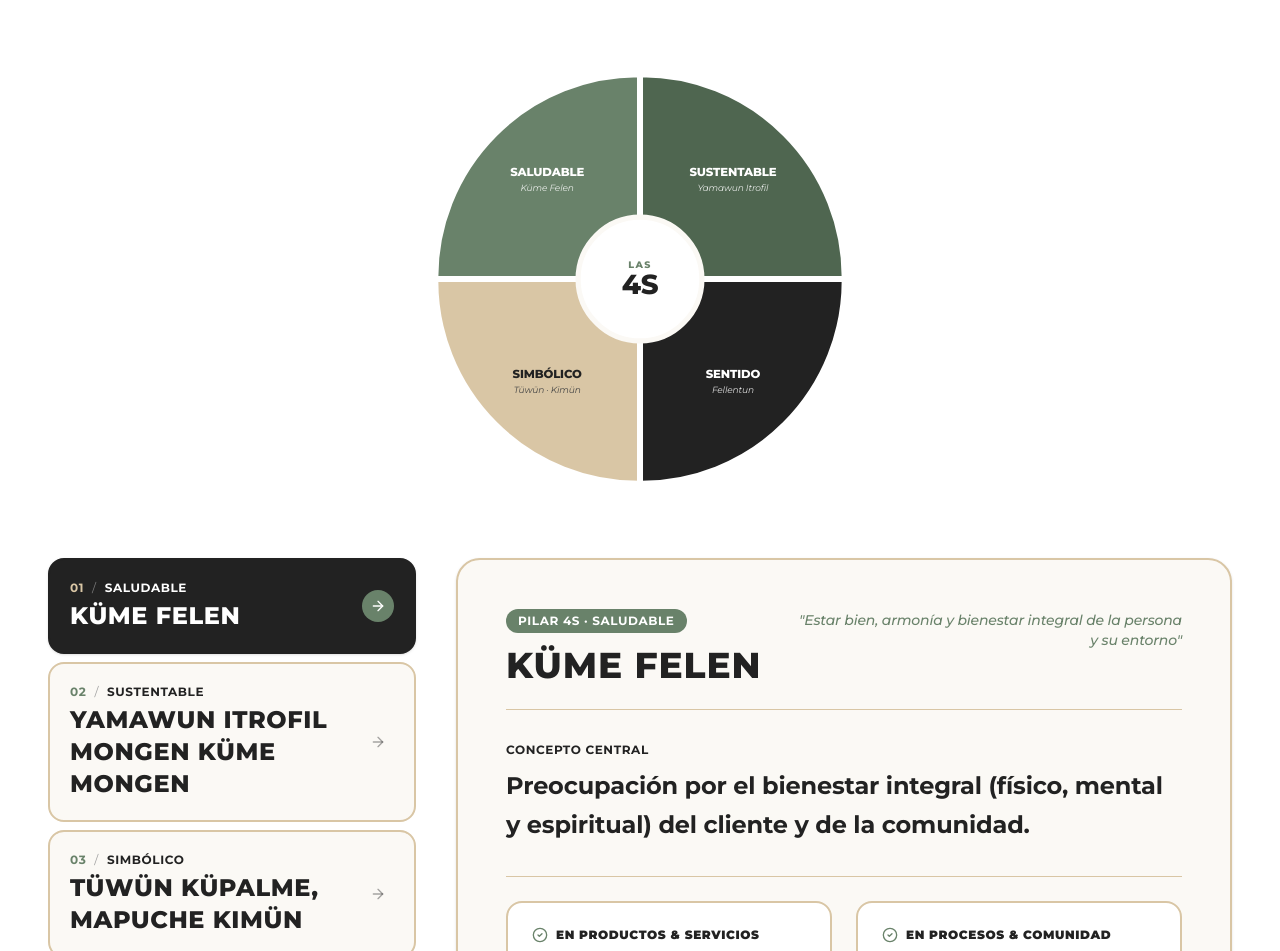
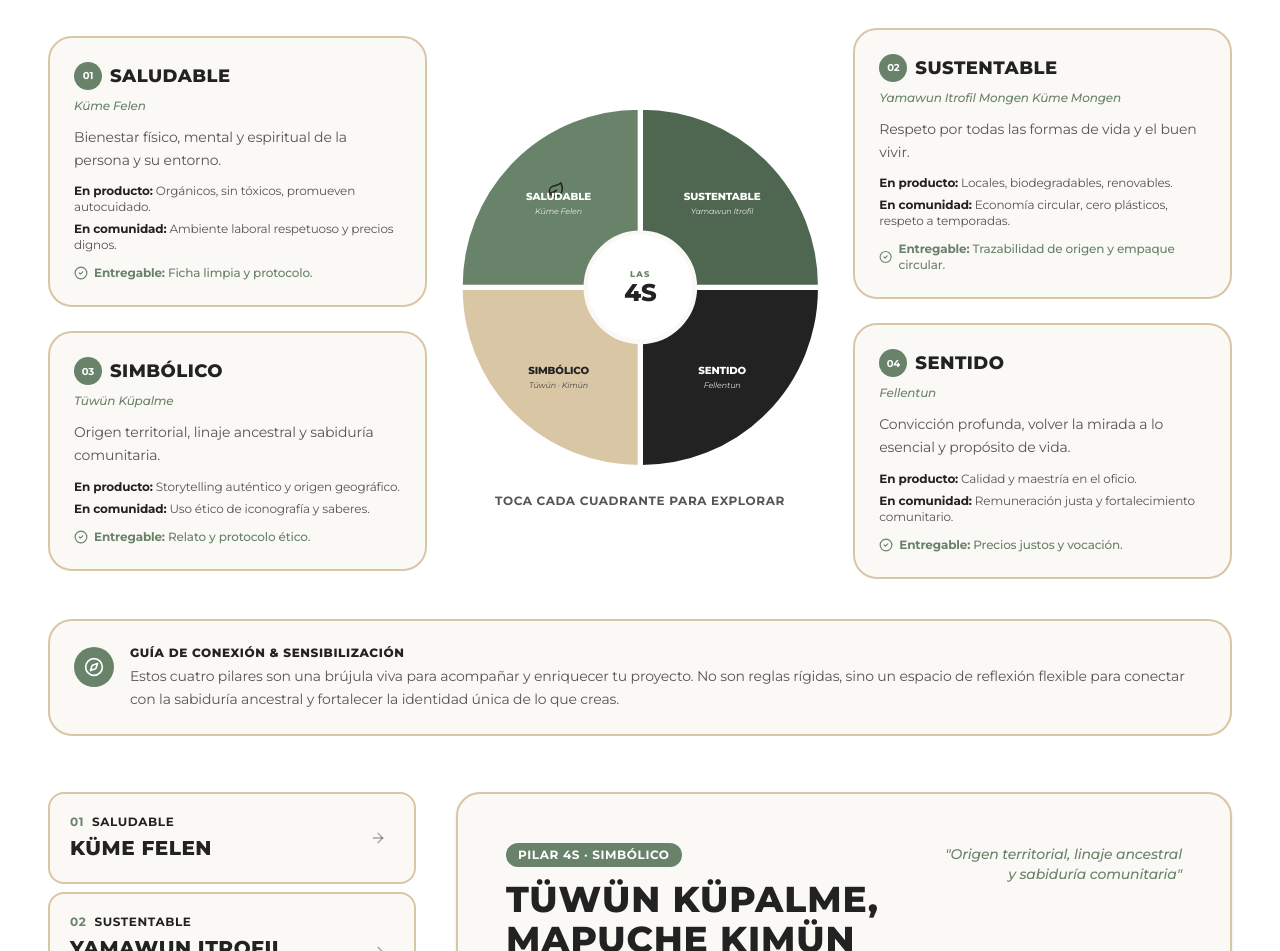
Before and after one commit to mpainecurag-code/negocios-identidad-cultural, a React (Vite) app: page / in a window 1280 px wide. Shown: the part 1961-2912 px from the top of the page. Built offline with nearby package versions, Linux system fonts and the light colour scheme.

Commit message:
feat: rediseñar sección 4S — círculo SVG centrado con 4 tarjetas resumen + banner guía + selector interactivo

```diff
--- a/src/components/FourSPillarsSection.tsx
+++ b/src/components/FourSPillarsSection.tsx
@@ -3,10 +3,70 @@ import { FOUR_S_DATA } from '../data/initialData';
 import { PillarId } from '../types';
 import { ArrowRight, HelpCircle, Compass, CheckCircle2, Leaf, RefreshCw, Mountain, HeartHandshake } from 'lucide-react';
 
+const PILLAR_ICONS: Record<PillarId, React.ReactNode> = {
+  saludable: <Leaf className="w-4 h-4" />,
+  sustentable: <RefreshCw className="w-4 h-4" />,
+  simbolico: <Mountain className="w-4 h-4" />,
+  sentido: <HeartHandshake className="w-4 h-4" />,
+};
+
+const PILLAR_SUMMARY: Record<PillarId, { concept: string; enProducto: string; enComunidad: string; entregable: string }> = {
+  saludable: {
+    concept: 'Bienestar físico, mental y espiritual de la persona y su entorno.',
+    enProducto: 'Orgánicos, sin tóxicos, promueven autocuidado.',
+    enComunidad: 'Ambiente laboral respetuoso y precios dignos.',
+    entregable: 'Ficha limpia y protocolo.',
+  },
+  sustentable: {
+    concept: 'Respeto por todas las formas de vida y el buen vivir.',
+    enProducto: 'Locales, biodegradables, renovables.',
+    enComunidad: 'Economía circular, cero plásticos, respeto a temporadas.',
+    entregable: 'Trazabilidad de origen y empaque circular.',
+  },
+  simbolico: {
+    concept: 'Origen territorial, linaje ancestral y sabiduría comunitaria.',
+    enProducto: 'Storytelling auténtico y origen geográfico.',
+    enComunidad: 'Uso ético de iconografía y saberes.',
+    entregable: 'Relato y protocolo ético.',
+  },
+  sentido: {
+    concept: 'Convicción profunda, volver la mirada a lo esencial y propósito de vida.',
+    enProducto: 'Calidad y maestría en el oficio.',
+    enComunidad: 'Remuneración justa y fortalecimiento comunitario.',
+    entregable: 'Precios justos y vocación.',
+  },
+};
+
 export const FourSPillarsSection = () => {
-  const [activePillarId, setActivePillarId] = useState<PillarId>('saludable');
+  const [activePillarId, setActivePillarId] = useState<PillarId>('simbolico');
 
   const activePillar = FOUR_S_DATA.find((p) => p.id === activePillarId) || FOUR_S_DATA[0];
+
+  const SummaryCard = ({ pillarId, position }: { pillarId: PillarId; position: string }) => {
+    const pillar = FOUR_S_DATA.find(p => p.id === pillarId)!;
+    const summary = PILLAR_SUMMARY[pillarId];
+    const idx = FOUR_S_DATA.indexOf(pillar);
+    return (
+      <div className={`bg-[#FBF9F5] rounded-3xl border-2 border-[#d9c6a5] p-5 sm:p-6 ${position}`}>
+        <div className="flex items-center gap-2 mb-2">
+          <span className="bg-[#69826a] text-white w-7 h-7 rounded-full flex items-center justify-center text-[10px] font-bold">
+            {String(idx + 1).padStart(2, '0')}
+          </span>
+          <h4 className="text-lg font-sans font-extrabold uppercase tracking-wide text-[#222222]">{pillar.name}</h4>
+        </div>
+        <p className="text-xs italic text-[#69826a] font-medium mb-3">{pillar.ancestralName.split(',')[0]}</p>
+        <p className="text-xs sm:text-sm text-[#555555] leading-relaxed mb-3">{summary.concept}</p>
+        <div className="space-y-1.5 text-xs text-[#555555]">
+          <p><strong className="text-[#222222]">En producto:</strong> {summary.enProducto}</p>
+          <p><strong className="text-[#222222]">En comunidad:</strong> {summary.enComunidad}</p>
+        </div>
+        <div className="mt-3 flex items-center gap-1.5 text-xs text-[#69826a] font-medium">
+          <CheckCircle2 className="w-3.5 h-3.5" />
+          <span><strong>Entregable:</strong> {summary.entregable}</span>
+        </div>
+      </div>
+    );
+  };
 
   return (
     <section id="fundamento-4s" className="py-20 md:py-28 border-b border-[#d9c6a5] bg-white">
@@ -19,47 +79,83 @@ export const FourSPillarsSection = () => {
               01 / Los Fundamentos Éticos
             </span>
           </div>
-
-          <div className="mb-4">
-            <h2 className="text-3xl sm:text-5xl font-sans font-extrabold uppercase tracking-wide text-[#222222] leading-tight">
+          <h2 className="text-3xl sm:text-5xl font-sans font-extrabold uppercase tracking-wide text-[#222222] leading-tight mb-4">
             Las 4S: El qué y el porqué del emprendimiento cultural.
           </h2>
-          </div>
-
-          <p className="text-[#555555] leading-relaxed text-base sm:text-lg font-sans">
+          <p className="text-[#555555] leading-relaxed text-sm sm:text-base font-sans">
             Ningún producto o servicio se elabora al azar. Cada pieza responde a un pacto ético con el bienestar humano, la salud de la tierra, la memoria ancestral y la pasión artesana.
           </p>
         </div>
 
-        {/* Gráfico Circular Las 4S */}
-        <div className="flex justify-center mb-16">
-          <svg viewBox="0 0 500 500" className="w-full max-w-[430px] aspect-square">
+        {/* ========== CIRCLE + 4 SUMMARY CARDS LAYOUT ========== */}
+        <div className="grid grid-cols-1 lg:grid-cols-3 gap-6 items-center mb-10">
+
+          {/* Left Column: Cards 01 y 03 */}
+          <div className="flex flex-col gap-6">
+            <SummaryCard pillarId="saludable" position="" />
+            <SummaryCard pillarId="simbolico" position="" />
+          </div>
+
+          {/* Center: SVG Circle */}
+          <div className="flex flex-col items-center">
+            <svg viewBox="0 0 500 500" className="w-full max-w-[380px] aspect-square">
+              {/* Cuadrante Superior Izquierdo: SALUDABLE */}
               <path d="M 248 248 L 14 248 A 234 234 0 0 1 248 14 Z" fill="#69826a" stroke="#FFFFFF" strokeWidth="3" />
-            <text x="142" y="130" textAnchor="middle" fill="#FFFFFF" fontSize="13.5" fontWeight="800" fontFamily="Montserrat">SALUDABLE</text>
-            <text x="142" y="148" textAnchor="middle" fill="rgba(255,255,255,0.85)" fontSize="10.5" fontStyle="italic" fontFamily="Montserrat">Küme Felen</text>
+              <Leaf x="126" y="110" className="w-5 h-5" />
+              <text x="142" y="135" textAnchor="middle" fill="#FFFFFF" fontSize="13.5" fontWeight="800" fontFamily="Montserrat">SALUDABLE</text>
+              <text x="142" y="153" textAnchor="middle" fill="rgba(255,255,255,0.85)" fontSize="10.5" fontStyle="italic" fontFamily="Montserrat">Küme Felen</text>
 
+              {/* Cuadrante Superior Derecho: SUSTENTABLE */}
               <path d="M 252 248 L 252 14 A 234 234 0 0 1 486 248 Z" fill="#4f6650" stroke="#FFFFFF" strokeWidth="3" />
-            <text x="358" y="130" textAnchor="middle" fill="#FFFFFF" fontSize="13.5" fontWeight="800" fontFamily="Montserrat">SUSTENTABLE</text>
-            <text x="358" y="148" textAnchor="middle" fill="rgba(255,255,255,0.85)" fontSize="10.5" fontStyle="italic" fontFamily="Montserrat">Yamawun Itrofil</text>
+              <text x="358" y="135" textAnchor="middle" fill="#FFFFFF" fontSize="13.5" fontWeight="800" fontFamily="Montserrat">SUSTENTABLE</text>
+              <text x="358" y="153" textAnchor="middle" fill="rgba(255,255,255,0.85)" fontSize="10.5" fontStyle="italic" fontFamily="Montserrat">Yamawun Itrofil</text>
 
+              {/* Cuadrante Inferior Izquierdo: SIMBÓLICO */}
               <path d="M 248 252 L 248 486 A 234 234 0 0 1 14 252 Z" fill="#d9c6a5" stroke="#FFFFFF" strokeWidth="3" />
               <text x="142" y="365" textAnchor="middle" fill="#222222" fontSize="13.5" fontWeight="800" fontFamily="Montserrat">SIMBÓLICO</text>
               <text x="142" y="383" textAnchor="middle" fill="#444444" fontSize="10.5" fontStyle="italic" fontFamily="Montserrat">Tüwün · Kimün</text>
 
+              {/* Cuadrante Inferior Derecho: SENTIDO */}
               <path d="M 252 252 L 486 252 A 234 234 0 0 1 252 486 Z" fill="#222222" stroke="#FFFFFF" strokeWidth="3" />
               <text x="358" y="365" textAnchor="middle" fill="#FFFFFF" fontSize="13.5" fontWeight="800" fontFamily="Montserrat">SENTIDO</text>
               <text x="358" y="383" textAnchor="middle" fill="rgba(255,255,255,0.85)" fontSize="10.5" fontStyle="italic" fontFamily="Montserrat">Fellentun</text>
 
+              {/* Centro */}
               <circle cx="250" cy="250" r="72" fill="#FFFFFF" stroke="#FBF9F5" strokeWidth="6" />
               <text x="250" y="237" textAnchor="middle" fill="#69826a" fontSize="11" fontWeight="800" letterSpacing="0.14em" fontFamily="Montserrat">LAS</text>
               <text x="250" y="268" textAnchor="middle" fill="#222222" fontSize="32" fontWeight="800" fontFamily="Montserrat">4S</text>
             </svg>
+            <p className="text-xs uppercase tracking-wider text-[#555555] font-bold mt-4 text-center">
+              Toca cada cuadrante para explorar
+            </p>
           </div>
 
-        {/* 4 Pillars Interactive Layout */}
+          {/* Right Column: Cards 02 y 04 */}
+          <div className="flex flex-col gap-6">
+            <SummaryCard pillarId="sustentable" position="" />
+            <SummaryCard pillarId="sentido" position="" />
+          </div>
+        </div>
+
+        {/* ========== GUÍA DE CONEXIÓN BANNER ========== */}
+        <div className="bg-[#FBF9F5] rounded-3xl border-2 border-[#d9c6a5] p-5 sm:p-6 mb-14 flex items-start gap-4">
+          <div className="bg-[#69826a] text-white w-10 h-10 rounded-full flex items-center justify-center shrink-0 mt-0.5">
+            <Compass className="w-5 h-5" />
+          </div>
+          <div>
+            <h4 className="text-xs font-sans font-extrabold uppercase tracking-wider text-[#222222] mb-1">
+              Guía de Conexión & Sensibilización
+            </h4>
+            <p className="text-xs sm:text-sm font-sans leading-relaxed text-[#555555]">
+              Estos cuatro pilares son una brújula viva para acompañar y enriquecer tu proyecto. No son reglas rígidas, sino un espacio de reflexión flexible para conectar con la sabiduría ancestral y fortalecer la identidad única de lo que creas.
+            </p>
+          </div>
+        </div>
+
+        {/* ========== INTERACTIVE PILLAR DETAIL ========== */}
         <div className="grid grid-cols-1 lg:grid-cols-12 gap-8 lg:gap-10 items-start">
 
-          {/* Left Column: Sharp Editorial Pillar Navigator */}
+          {/* Left: Pillar Navigator */}
           <div className="lg:col-span-4 flex flex-col space-y-2">
             {FOUR_S_DATA.map((pillar, idx) => {
               const isSelected = pillar.id === activePillarId;
@@ -70,7 +166,7 @@ export const FourSPillarsSection = () => {
                   className={`p-5 text-left transition-colors cursor-pointer border-2 rounded-2xl flex items-center justify-between group ${
                     isSelected
                       ? 'bg-[#222222] text-white border-[#222222] shadow-sm'
-                      : 'bg-[#FBF9F5] text-[#222222] border-[#d9c6a5] hover:border-[#69826a] hover:bg-[#FBF9F5]'
+                      : 'bg-[#FBF9F5] text-[#222222] border-[#d9c6a5] hover:border-[#69826a] hover:bg-[#69826a]/5'
                   }`}
                 >
                   <div>
@@ -78,44 +174,30 @@ export const FourSPillarsSection = () => {
                       <span className={isSelected ? 'text-[#d9c6a5] font-bold' : 'text-[#69826a] font-bold'}>
                         0{idx + 1}
                       </span>
-                      <span aria-hidden="true" className={isSelected ? 'text-white/40' : 'text-neutral-400'}>/</span>
                       <span className="uppercase tracking-wider font-bold">
                         {pillar.name}
                       </span>
                     </div>
-
-                    <h3 className={`text-xl sm:text-2xl font-sans font-extrabold uppercase tracking-wide transition-colors ${
+                    <h3 className={`text-lg sm:text-xl font-sans font-extrabold uppercase tracking-wide transition-colors ${
                       isSelected ? 'text-white' : 'text-[#222222] group-hover:text-[#69826a]'
                     }`}>
                       {pillar.ancestralName}
                     </h3>
                   </div>
-
-                  <div className={`w-8 h-8 flex items-center justify-center transition-colors shrink-0 rounded-full ${
-                    isSelected ? 'bg-[#69826a] text-white font-bold' : 'text-[#222222]/40 group-hover:text-[#69826a]'
+                  <div className={`w-8 h-8 flex items-center justify-center shrink-0 rounded-full transition-colors ${
+                    isSelected ? 'bg-[#69826a] text-white' : 'text-[#222222]/40 group-hover:text-[#69826a]'
                   }`}>
                     <ArrowRight className="w-4 h-4" />
                   </div>
                 </button>
               );
             })}
-
-            {/* Quick Informative Callout - Option 1: Guía de Conexión & Sensibilización */}
-            <div className="bg-[#69826a] text-white p-5 rounded-2xl border-2 border-[#d9c6a5] mt-4">
-              <div className="flex items-center gap-2 text-xs font-sans font-bold uppercase tracking-wider text-[#d9c6a5] mb-2">
-                <Compass className="w-4 h-4" />
-                <span>Guía de Conexión & Sensibilización</span>
-              </div>
-              <p className="text-xs sm:text-sm font-sans leading-relaxed text-white/95">
-                Estos cuatro pilares son una brújula viva para acompañar y enriquecer tu proyecto. No son reglas rígidas, sino un espacio de reflexión flexible para conectar con la sabiduría ancestral y fortalecer la identidad única de lo que creas.
-              </p>
-            </div>
           </div>
 
-          {/* Right Column: High-Impact Dossier Display */}
+          {/* Right: Dossier Detail */}
           <div className="lg:col-span-8 bg-[#FBF9F5] rounded-3xl border-2 border-[#d9c6a5] p-8 sm:p-12 shadow-sm">
 
-            {/* Dossier Header */}
+            {/* Header */}
             <div className="border-b border-[#d9c6a5] pb-6 mb-8 flex flex-col sm:flex-row sm:items-baseline justify-between gap-4">
               <div>
                 <span className="bg-[#69826a] text-white px-3 py-1 text-[10px] sm:text-xs uppercase tracking-wider font-bold font-sans rounded-full inline-block mb-3">
@@ -125,29 +207,28 @@ export const FourSPillarsSection = () => {
                   {activePillar.ancestralName}
                 </h3>
               </div>
-
               <div className="text-sm font-medium italic text-[#69826a] max-w-sm sm:text-right">
                 "{activePillar.phoneticMeaning}"
               </div>
             </div>
 
-            {/* Core Concept Essay */}
+            {/* ¿Qué significa en simple? */}
             <div className="mb-8">
-              <span className="text-xs uppercase tracking-wider font-bold text-[#222222] block mb-2 font-sans">
-                Concepto Central
+              <span className="text-xs uppercase tracking-wider font-bold text-[#555555] block mb-2 font-sans">
+                ¿Qué significa en simple?
               </span>
-              <p className="text-xl sm:text-2xl font-sans font-bold text-[#222222] leading-relaxed">
+              <p className="text-lg sm:text-xl font-sans font-semibold text-[#222222] leading-relaxed">
                 {activePillar.concept}
               </p>
             </div>
 
-            {/* Split Applications: Product & Community Process */}
+            {/* Product & Community */}
             <div className="grid grid-cols-1 sm:grid-cols-2 gap-6 pt-6 border-t border-[#d9c6a5] mb-8">
               <div className="bg-white rounded-2xl p-6 border-2 border-[#d9c6a5]">
                 <div className="flex items-center gap-2 mb-3">
                   <CheckCircle2 className="w-4 h-4 text-[#69826a]" />
-                  <h4 className="text-xs uppercase tracking-wider font-black text-[#222222] font-sans">
-                    En Productos & Servicios
+                  <h4 className="text-xs uppercase tracking-wider font-extrabold text-[#222222] font-sans">
+                    En tu Producto o Servicio
                   </h4>
                 </div>
                 <p className="text-sm text-[#555555] leading-relaxed font-sans">
@@ -158,8 +239,8 @@ export const FourSPillarsSection = () => {
               <div className="bg-white rounded-2xl p-6 border-2 border-[#d9c6a5]">
                 <div className="flex items-center gap-2 mb-3">
                   <CheckCircle2 className="w-4 h-4 text-[#69826a]" />
-                  <h4 className="text-xs uppercase tracking-wider font-black text-[#222222] font-sans">
-                    En Procesos & Comunidad
+                  <h4 className="text-xs uppercase tracking-wider font-extrabold text-[#222222] font-sans">
+                    En tu Proceso & Comunidad
                   </h4>
                 </div>
                 <p className="text-sm text-[#555555] leading-relaxed font-sans">
@@ -168,13 +249,12 @@ export const FourSPillarsSection = () => {
               </div>
             </div>
 
-            {/* Reflective Questions for the Artisan */}
+            {/* Reflective Questions */}
             <div className="p-6 bg-white rounded-2xl border-2 border-[#d9c6a5] border-l-8 border-l-[#69826a]">
-              <div className="flex items-center gap-2 text-xs uppercase tracking-wider font-black text-[#222222] mb-4 font-sans">
+              <div className="flex items-center gap-2 text-xs uppercase tracking-wider font-extrabold text-[#222222] mb-4 font-sans">
                 <HelpCircle className="w-4 h-4 text-[#69826a]" />
                 <span>Interrogantes de Autenticidad para el Creador</span>
               </div>
-
               <ul className="space-y-3">
                 {activePillar.guideQuestions.map((q, i) => (
                   <li key={i} className="flex items-start gap-3 text-sm text-[#555555] font-sans leading-relaxed">
```
Lines whose indentation alone changed are shown as unchanged.
